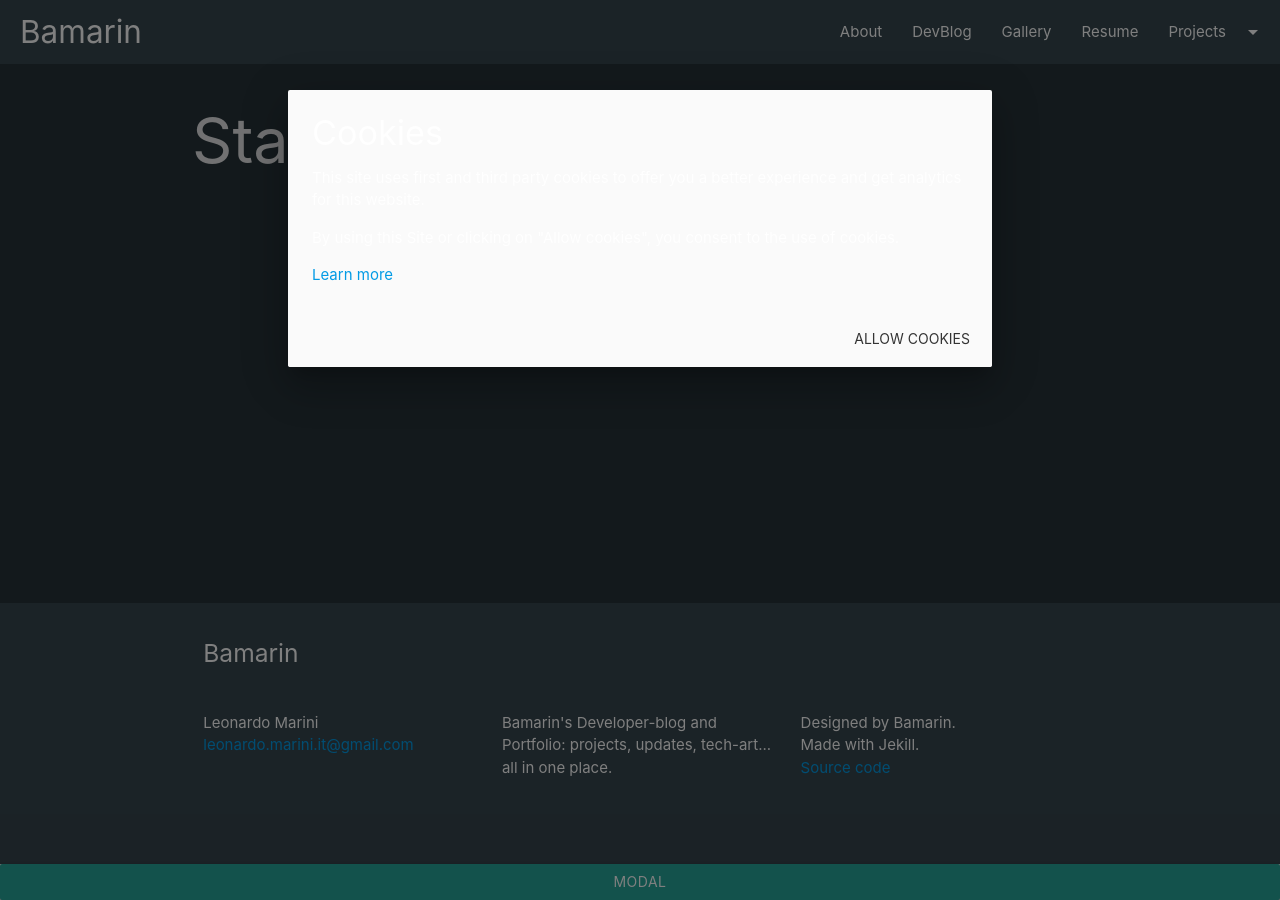
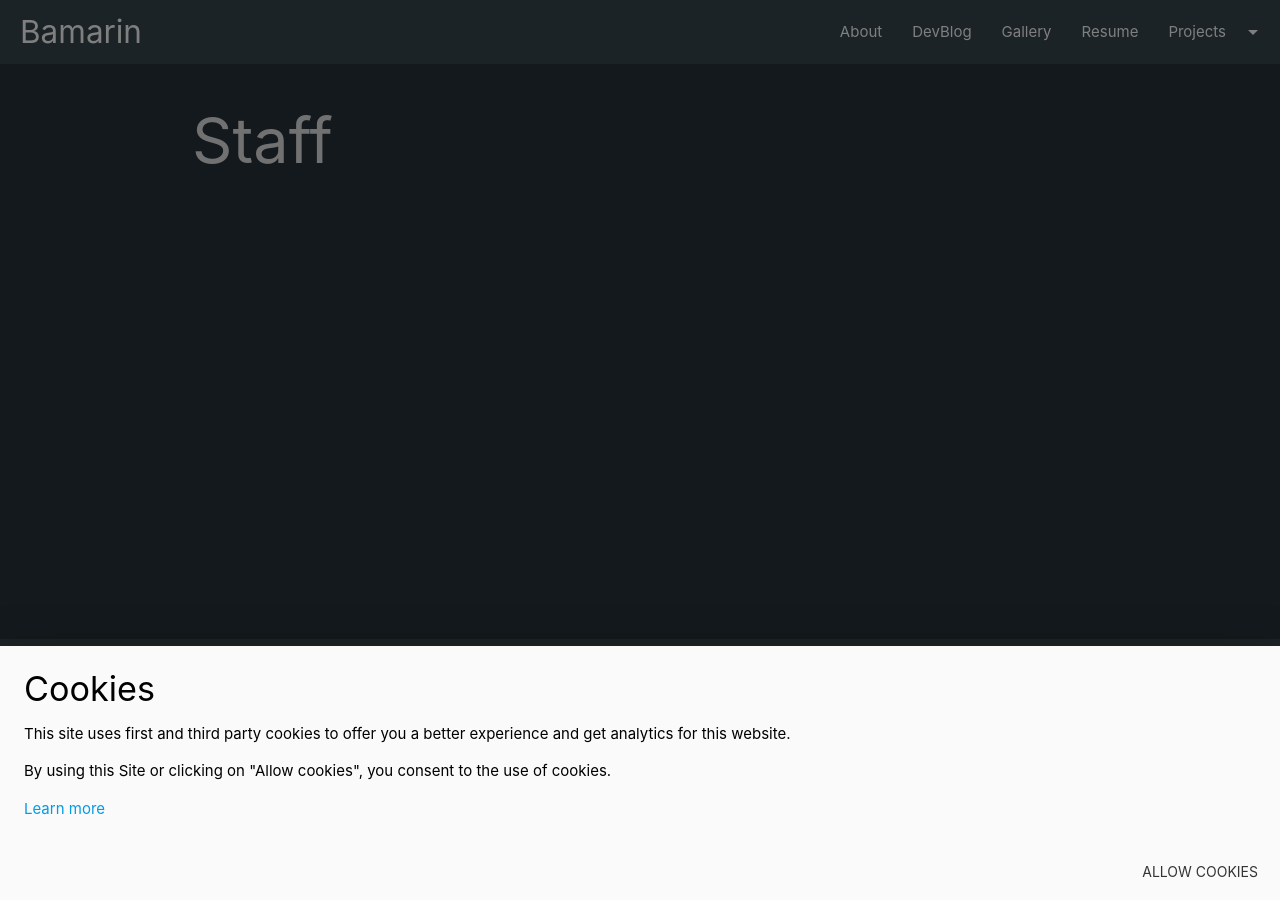
Before and after one commit to Bamarin/Bamarin.github.io, a Jekyll site: the page built from staff.html, in a window 1280 px wide. Built offline with Jekyll 4.4.1, drawn with Linux system fonts in a browser that asks for light colours.

Commit message:
better css for alerts

```diff
--- a/_layouts/default.html
+++ b/_layouts/default.html
@@ -22,10 +22,8 @@
 
     {%- include footer.html -%}
 
-    <!-- Modal Trigger -->
-    <a class="waves-effect waves-light btn modal-trigger" href="#cookie-alert">Modal</a>
     <!-- Modal Structure -->
-    <div id="cookie-alert" class="modal">
+    <div id="cookie-alert" class="modal bottom-sheet">
       <div class="modal-content">
         <h4>Cookies</h4>
         <p>This site uses first and third party cookies to offer you a better experience and get analytics for this website.</p>
--- a/assets/css/main.scss
+++ b/assets/css/main.scss
@@ -3,6 +3,12 @@
 ---
 
 @import "materialize";
+
+
+
+.modal{
+  color: black;
+}
 
 /**
  * Icons
```
